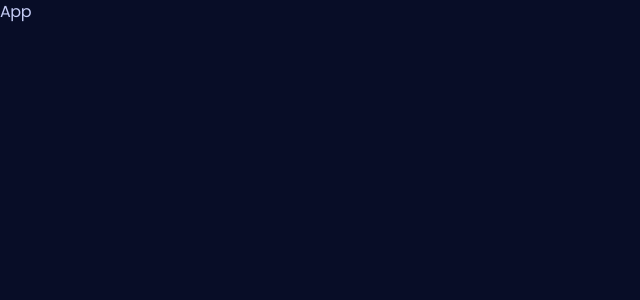
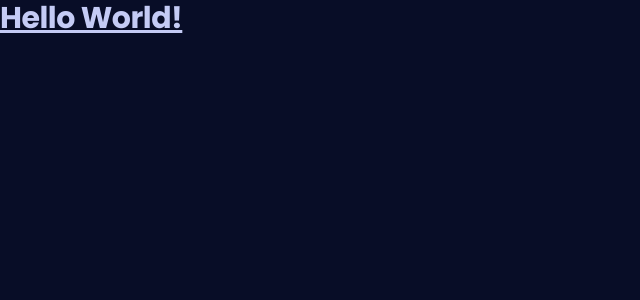
Before and after one commit to hameelhusnain/Saas_Landing_Page, a React (Vite) app: page / in a window 1280 px wide. Shown: the top 300 px of the page, without its empty margins (0-640 px from the left). Built offline with nearby package versions, Linux system fonts and the light colour scheme.

Commit message:
First Commit

```diff
--- a/src/App.jsx
+++ b/src/App.jsx
@@ -1,6 +1,10 @@
 const App = () => {
   return (
-    <div>App</div>
+    <div>
+      <h1 className="text-3xl font-bold underline">
+        Hello World!
+      </h1>
+    </div>
   )
 }
 
```
